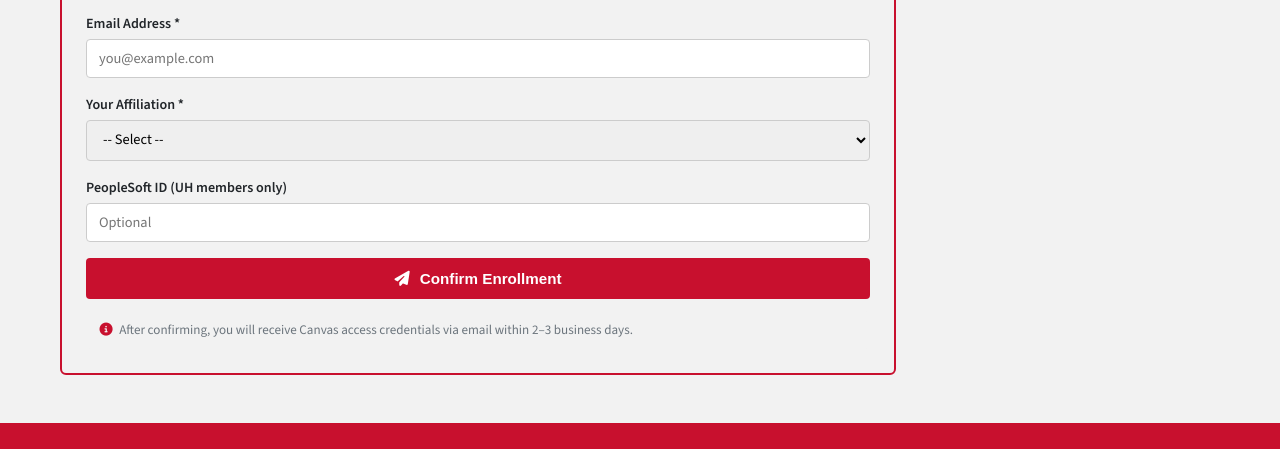
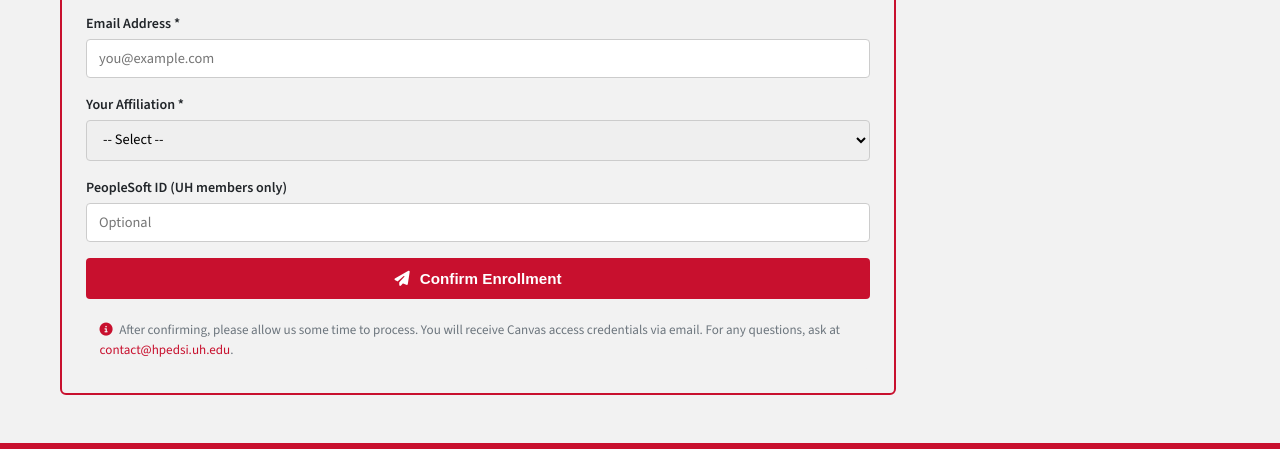
Before and after one commit to hpedsi/courseregistration, a plain HTML site: page course-dar-su26.html in a window 1280 px wide. Shown: the part 2071-2520 px from the top of the page. Drawn offline with nearby package versions, Linux system fonts and the light colour scheme.

Commit message:
Update course-dar-su26.html

```diff
--- a/course-dar-su26.html
+++ b/course-dar-su26.html
@@ -299,7 +299,7 @@
 
                     <div class="note-box">
                         <i class="fas fa-info-circle" style="color:var(--uh-red);margin-right:4px;"></i>
-                        After confirming, you will receive Canvas access credentials via email within 2–3 business days.
+                        After confirming, please allow us some time to process. You will receive Canvas access credentials via email. For any questions, ask at <a href="mailto:contact@hpedsi.uh.edu">contact@hpedsi.uh.edu</a>.
                     </div>
                 </div>
 
@@ -307,7 +307,7 @@
                     <i class="fas fa-check-circle"></i>
                     <h4>Enrollment Confirmed!</h4>
                     <p>Thank you for enrolling in <strong>211 Data Analysis in R (Summer 2026)</strong>.</p>
-                    <p>You will receive Canvas access credentials via email within 2–3 business days.</p>
+                    <p>Please allow us some time to process. You will receive Canvas access credentials via email. For any questions, ask at <a href="mailto:contact@hpedsi.uh.edu">contact@hpedsi.uh.edu</a>.</p>
                     <p style="margin-top:1rem;"><a href="index.html" style="font-weight:600;color:var(--uh-red);"><i class="fas fa-arrow-left" style="margin-right:4px;"></i> Back to Course Listing</a></p>
                 </div>
             </div>
```
